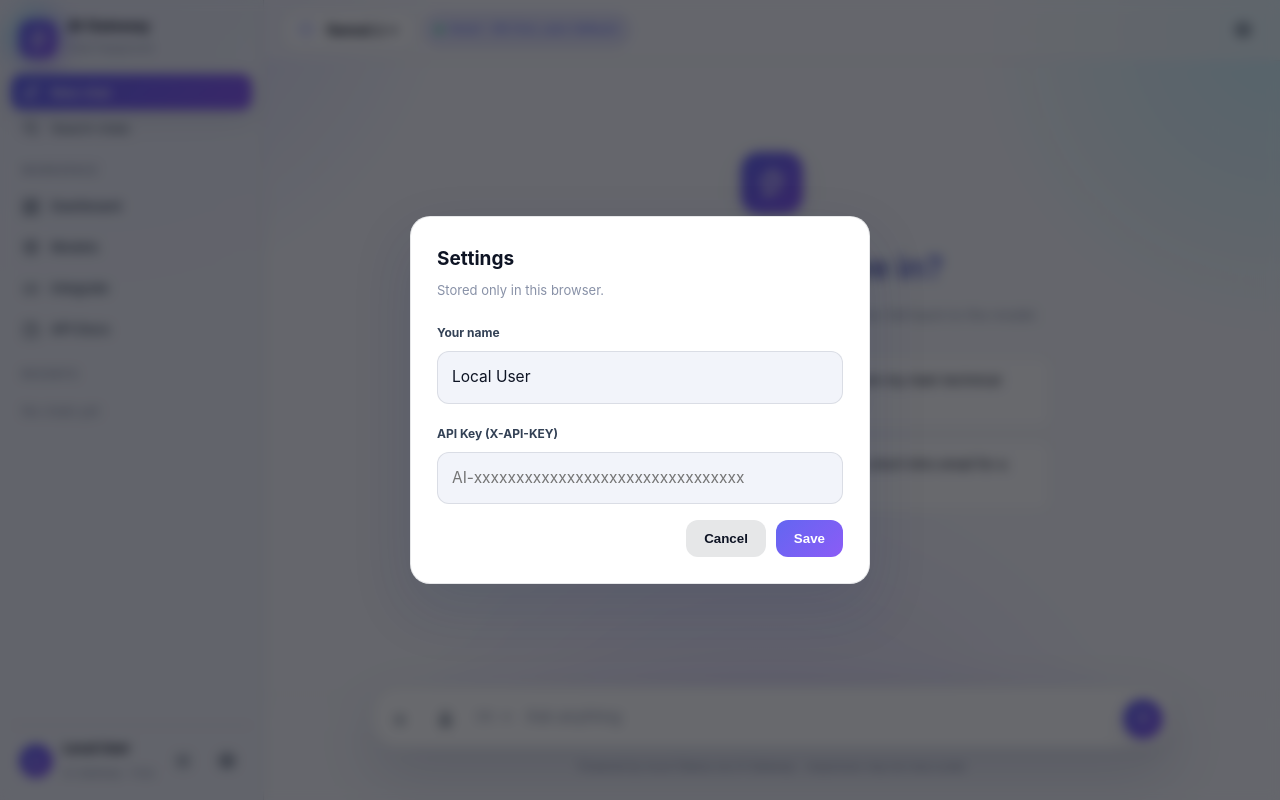
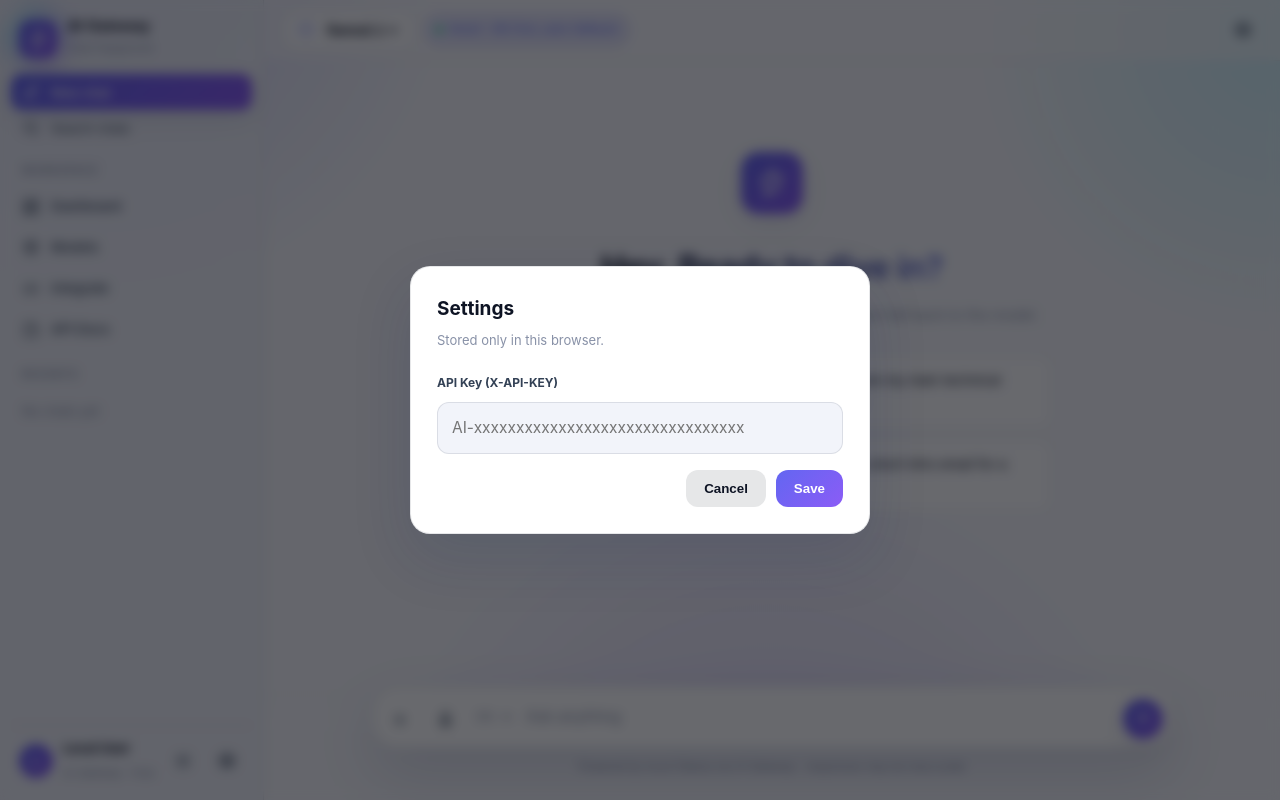
Before and after one commit to Safiqultuhin055/Fab-API-Local-LLM-Project, a FastAPI app: page /chat in a window 1280 px wide. Run offline with FastAPI, Linux system fonts and the light colour scheme; some libraries are stand-ins or nearby versions.

Commit message:
feat(chat): drop name field from settings — API key is all that's needed
The chat playground required a display name alongside the API key. Chat only
needs the key, so remove the "Your name" input from the settings modal and its
read/write wiring. The internal default ("Local User") still backs the avatar
and greeting.

Co-Authored-By: Claude Opus 4.8 (1M context) <noreply@anthropic.com>

```diff
--- a/app/web/templates/chat.html
+++ b/app/web/templates/chat.html
@@ -341,8 +341,6 @@
     <div class="card">
       <h3>Settings</h3>
       <p>Stored only in this browser.</p>
-      <label>Your name</label>
-      <input id="dispname" placeholder="Local User">
       <label>API Key (X-API-KEY)</label>
       <input id="apikey" type="password" placeholder="AI-xxxxxxxxxxxxxxxxxxxxxxxxxxxxxxxx">
       <div class="row"><button class="btn ghost" id="closeSettings">Cancel</button><button class="btn" id="saveSettings">Save</button></div>
@@ -475,10 +473,10 @@ function drawMsg(role,content){
 }
 
 /* ---------- UI events ---------- */
-$('#settings').onclick=$('#gear2').onclick=()=>{$('#apikey').value=LS.k;$('#dispname').value=LS.name;$('#modal').classList.add('open')};
+$('#settings').onclick=$('#gear2').onclick=()=>{$('#apikey').value=LS.k;$('#modal').classList.add('open')};
 $('#closeSettings').onclick=()=>$('#modal').classList.remove('open');
 $('#modal').onclick=e=>{if(e.target===$('#modal'))$('#modal').classList.remove('open')};
-$('#saveSettings').onclick=()=>{LS.k=$('#apikey').value.trim();LS.name=($('#dispname').value.trim()||'Local User');$('#modal').classList.remove('open');loadModels();applyUser();renderThread();showErr('')};
+$('#saveSettings').onclick=()=>{LS.k=$('#apikey').value.trim();$('#modal').classList.remove('open');loadModels();renderThread();showErr('')};
 function newChat(){LS.active='';renderThread();renderRecents();input.focus()}
 $('#newchat').onclick=newChat;
 $('#themebtn').onclick=toggleTheme;
```
